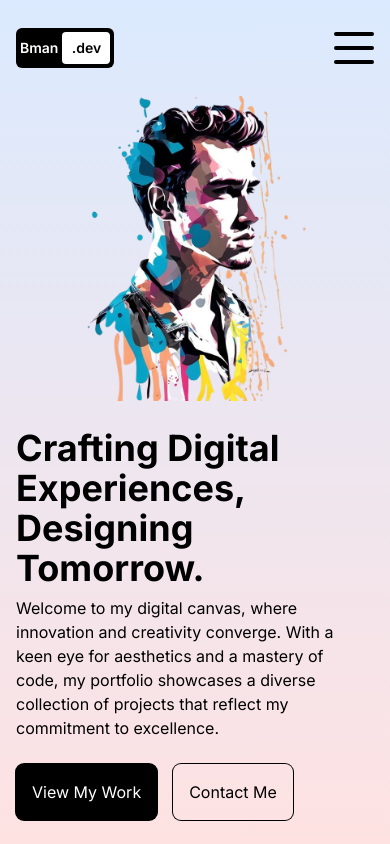
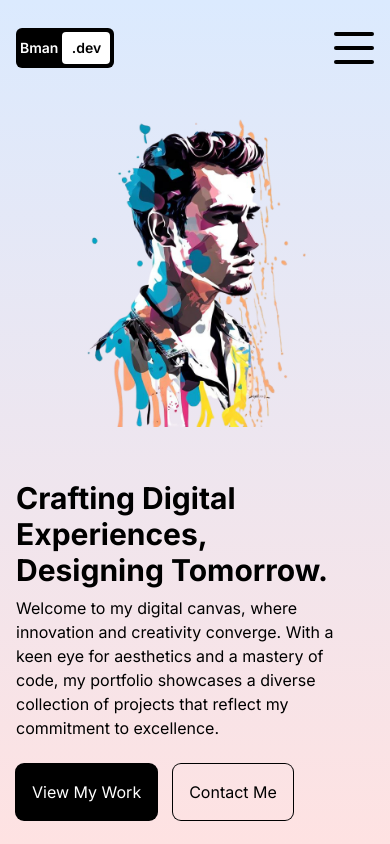
Before and after one commit to Blessedman-AI/Blessedman.cloud, a Next.js app: page / in a window 390 px wide. Built offline with nearby package versions, Linux system fonts and the light colour scheme.

Commit message:
Initial commit

```diff
--- a/app/page.js
+++ b/app/page.js
@@ -38,7 +38,7 @@
         </div>
         {/* TEXT CONTAINER */}
         <div className="flex-shrink pt-8 flex flex-col max-w-[800px]  flex-1 pr-14">
-          <h1 className="text-4xl md:text-6xl font-bold">
+          <h1 className="text-3xl md:text-6xl font-bold">
             Crafting Digital Experiences, Designing Tomorrow.
           </h1>
           <p className=" pt-2 md:text-xl">
```
